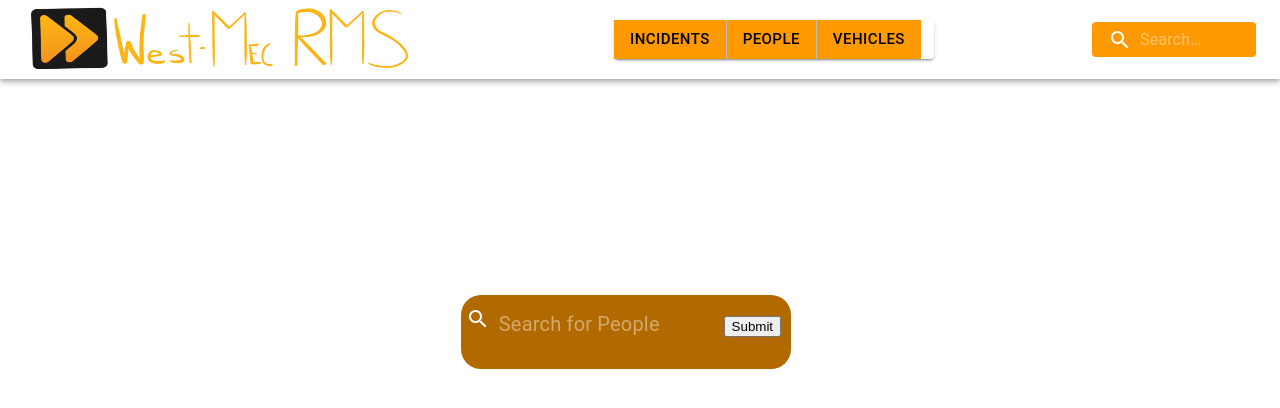
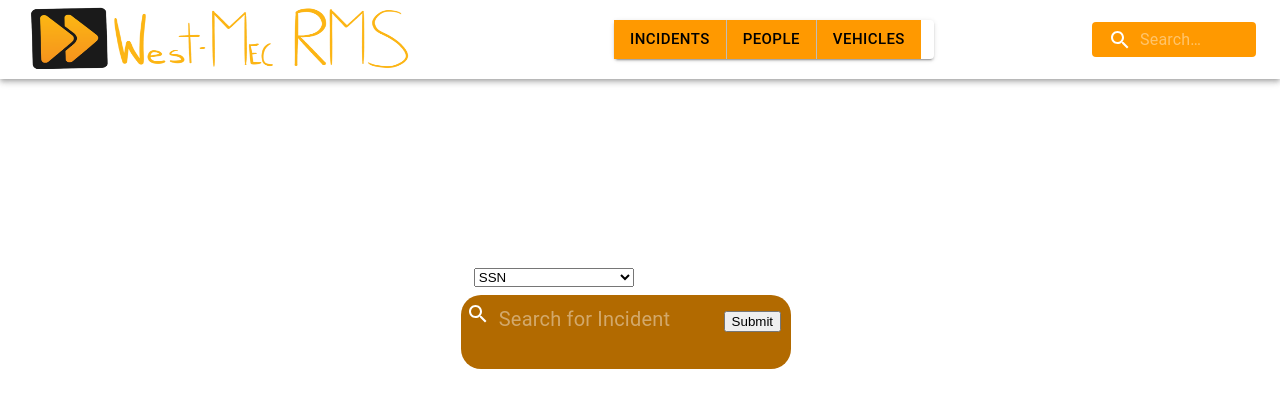
Before and after one commit to zhatch5201/rms-home, a React (Create React App) app: page /incidents/query_incident in a window 1280 px wide. Shown: the top 408 px of the page. Built offline with nearby package versions, Linux system fonts and the light colour scheme.

Commit message:
search fields

```diff
--- a/src/Components/search_incident.js
+++ b/src/Components/search_incident.js
@@ -2,14 +2,27 @@ import React from 'react';
 import { makeStyles } from '@material-ui/core/styles';
 import InputBase from '@material-ui/core/InputBase';
 import SearchIcon from '@material-ui/icons/Search';
+
+import FormControl from '@material-ui/core/FormControl';
+import InputLabel from '@material-ui/core/InputLabel';
 // Zack
 import { useForm } from 'react-hook-form';
 import firebase from 'firebase';
 // Zack
 
 const useStyles = makeStyles((theme) => ({
+  root: {
+    fontSize: 3,
+    position: 'relative',
+    alignItems: 'center',
+    marginTop: -40,
+  },
   grow: {
     flexGrow: 1,
+  },
+  formControl: {
+    margin: theme.spacing(1),
+    minWidth: 160,
   },
   inputRoot: {
     color: 'white',
@@ -71,9 +84,19 @@ export default function PrimarySearchAppBar() {
     <div className={classes.grow}>
       <div className={classes.search}>
         <form onSubmit={handleSubmit(onSubmit)}>
+        <div className={classes.root}>
+    <FormControl className={classes.formControl}>
+          <InputLabel name="Search Field" id="demo-simple-select-label"></InputLabel>
+          <select>
+              <option type='button' value='SSN'>SSN</option>
+              <option type='button' value='Address'>Address</option>
+              <option type='button' value='Date of Birth'>Date of Birth</option>
+          </select>
+        </FormControl>
+    </div>
           <SearchIcon />&nbsp;
 
-          <InputBase inputRef={register} name="query" placeholder="Search for People" classes={{ root: classes.inputRoot, input: classes.inputInput, }} inputProps={{ 'aria-label': 'search' }} />
+          <InputBase inputRef={register} name="query" placeholder="Search for Incident" classes={{ root: classes.inputRoot, input: classes.inputInput, }} inputProps={{ 'aria-label': 'search' }} />
           <input type="submit" />
         </form>
       </div>
--- a/src/Components/search_people.js
+++ b/src/Components/search_people.js
@@ -2,13 +2,26 @@ import React from 'react';
 import { makeStyles } from '@material-ui/core/styles';
 import InputBase from '@material-ui/core/InputBase';
 import SearchIcon from '@material-ui/icons/Search';
+import FormControl from '@material-ui/core/FormControl';
+import InputLabel from '@material-ui/core/InputLabel';
+
 // Zack
 import { useForm } from 'react-hook-form';
 import firebase from 'firebase';
 // Zack
 const useStyles = makeStyles((theme) => ({
+  root: {
+    fontSize: 3,
+    position: 'relative',
+    alignItems: 'center',
+    marginTop: -40,
+  },
   grow: {
     flexGrow: 1,
+  },
+  formControl: {
+    margin: theme.spacing(1),
+    minWidth: 160,
   },
   inputRoot: {
     color: 'white',
@@ -70,6 +83,16 @@ export default function PrimarySearchAppBar() {
     <div className={classes.grow}>
       <div className={classes.search}>
         <form onSubmit={handleSubmit(onSubmit)}>
+    <div className={classes.root}>
+    <FormControl className={classes.formControl}>
+          <InputLabel name="Search Field" id="demo-simple-select-label"></InputLabel>
+          <select>
+              <option type='button' value='SSN'>SSN</option>
+              <option type='button' value='Address'>Address</option>
+              <option type='button' value='Date of Birth'>Date of Birth</option>
+          </select>
+        </FormControl>
+    </div>
           <SearchIcon />&nbsp;
 
           <InputBase inputRef={register} name="query" placeholder="Search for People" classes={{ root: classes.inputRoot, input: classes.inputInput, }} inputProps={{ 'aria-label': 'search' }} />
--- a/src/Components/search_vehicle.js
+++ b/src/Components/search_vehicle.js
@@ -3,9 +3,22 @@ import { makeStyles } from '@material-ui/core/styles';
 import InputBase from '@material-ui/core/InputBase';
 import SearchIcon from '@material-ui/icons/Search';
 
+import FormControl from '@material-ui/core/FormControl';
+import InputLabel from '@material-ui/core/InputLabel';
+
 const useStyles = makeStyles((theme) => ({
+  root: {
+    fontSize: 3,
+    position: 'relative',
+    alignItems: 'center',
+    marginTop: -40,
+  },
   grow: {
     flexGrow: 1,
+  },
+  formControl: {
+    margin: theme.spacing(1),
+    minWidth: 160,
   },
   inputRoot: {
     color: 'white',
@@ -41,6 +54,16 @@ export default function PrimarySearchAppBar() {
   return (
     <div className={classes.grow}>
           <div className={classes.search}>
+          <div className={classes.root}>
+    <FormControl className={classes.formControl}>
+          <InputLabel name="Search Field" id="demo-simple-select-label"></InputLabel>
+          <select>
+              <option type='button' value='SSN'>SSN</option>
+              <option type='button' value='Address'>Address</option>
+              <option type='button' value='Date of Birth'>Date of Birth</option>
+          </select>
+        </FormControl>
+    </div>
           <SearchIcon />
             <InputBase
               placeholder="Search for Vehicle"
```
